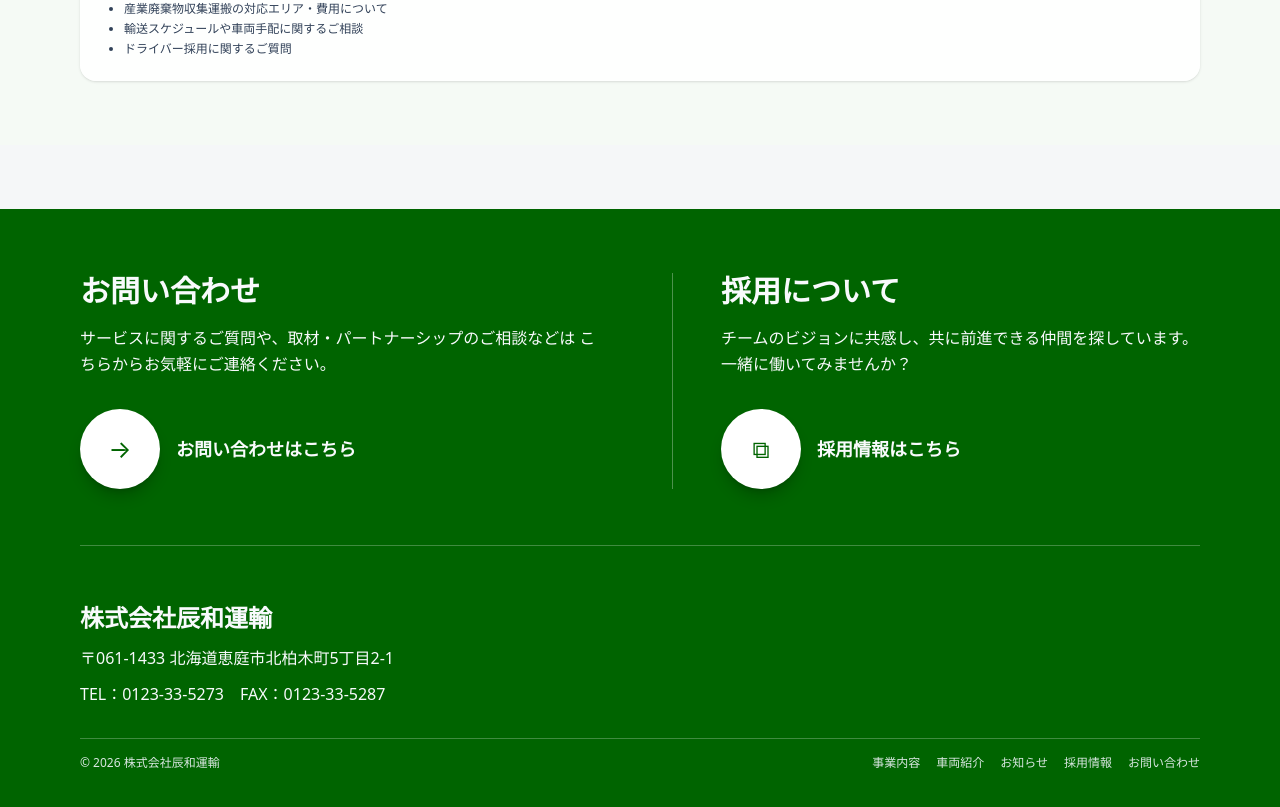
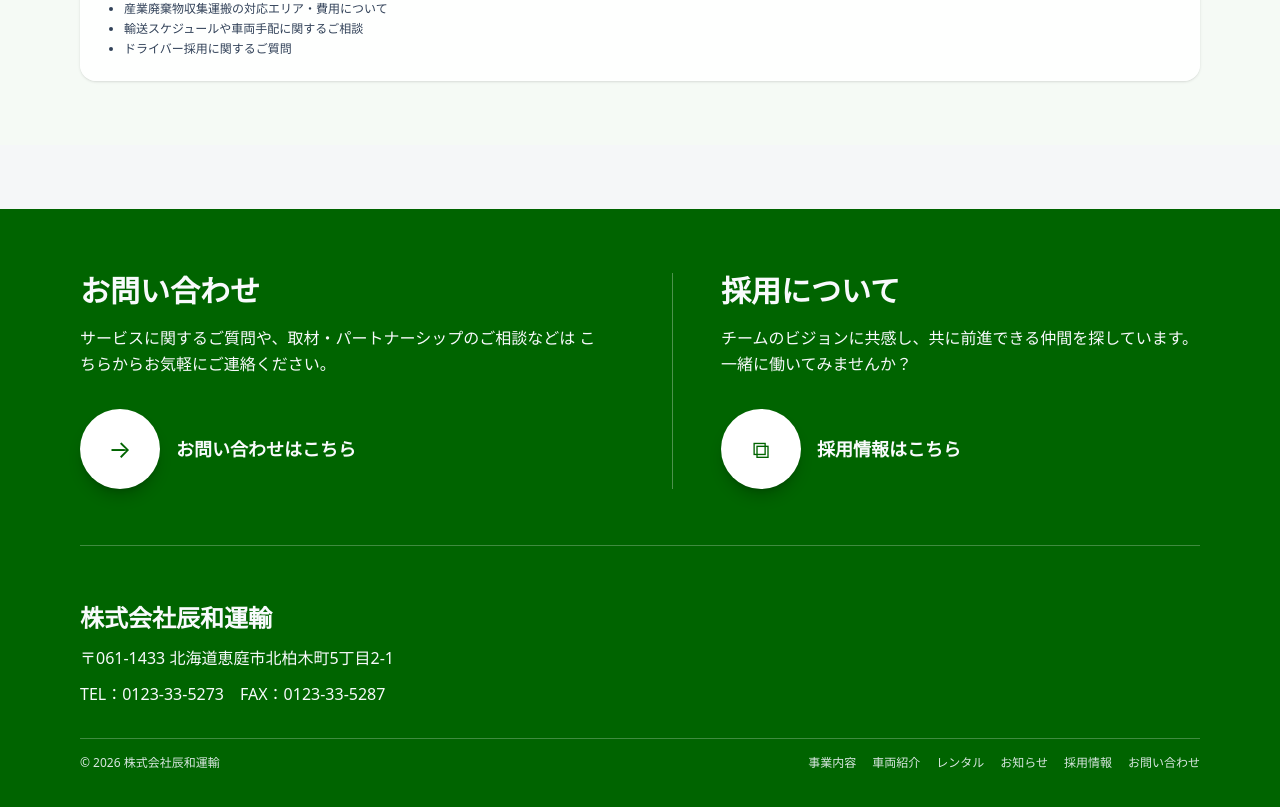
Before and after one commit to ANOSkdy/sinwaunyu, a Next.js app: page /contact in a window 1280 px wide. Shown: the part 1315-2122 px from the top of the page. Built offline with nearby package versions, Linux system fonts and the light colour scheme.

Commit message:
Add rental link to footer

```diff
--- a/src/components/layout/Footer.tsx
+++ b/src/components/layout/Footer.tsx
@@ -82,6 +82,9 @@
             <Link href="/service" className="hover:underline">
               車両紹介
             </Link>
+            <Link href="/rental" className="hover:underline">
+              レンタル
+            </Link>
             <Link href="/news" className="hover:underline">
               お知らせ
             </Link>
```
